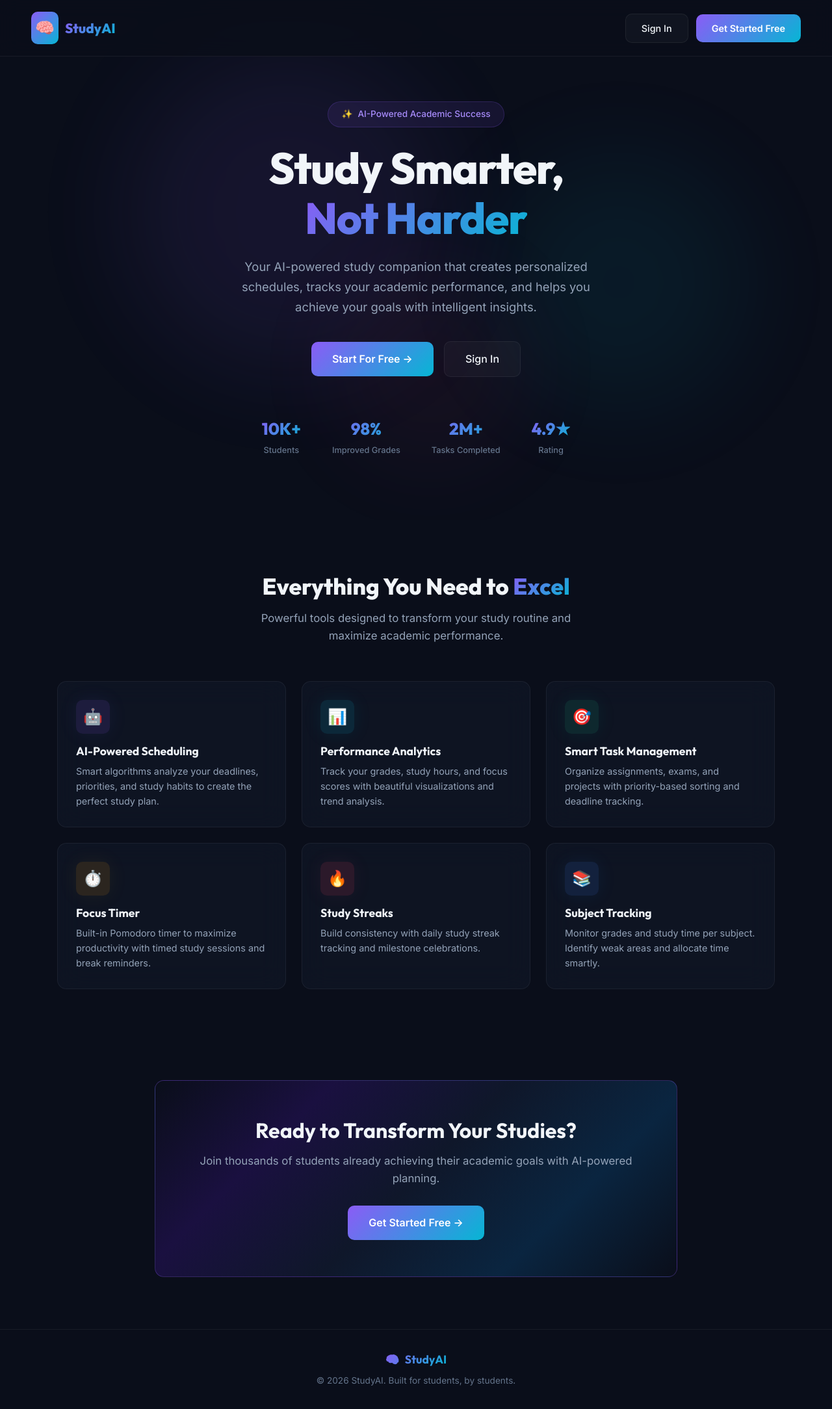
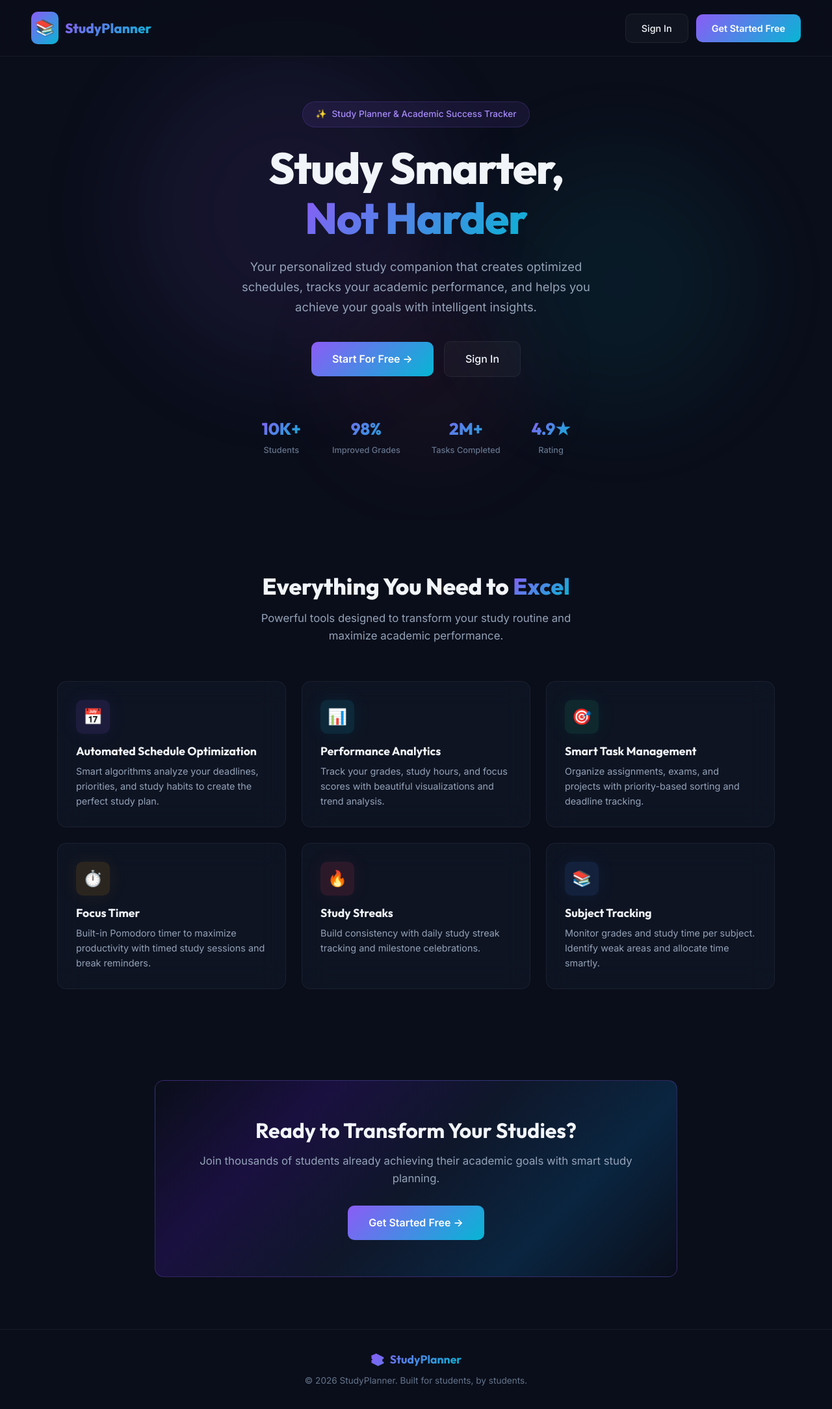
Before and after one commit to wijerathnakaa-dev/AI-based-study-planner, a React (Vite) app in the folder client/: page / in a window 1280 px wide. Shown: the whole page at 65% size. Built offline with nearby package versions, Linux system fonts and the light colour scheme; no server answers.

Commit message:
update branding to Study Planner and Academic Success Tracker

```diff
--- a/client/index.html
+++ b/client/index.html
@@ -4,7 +4,7 @@
     <meta charset="UTF-8" />
     <link rel="icon" type="image/svg+xml" href="/favicon.svg" />
     <meta name="viewport" content="width=device-width, initial-scale=1.0" />
-    <title>client</title>
+    <title>Study Planner &amp; Academic Success Tracker</title>
   </head>
   <body>
     <div id="root"></div>
--- a/client/src/components/Layout/Sidebar.jsx
+++ b/client/src/components/Layout/Sidebar.jsx
@@ -26,8 +26,8 @@ export default function Sidebar() {
   return (
     <aside className={`sidebar ${collapsed ? 'sidebar--collapsed' : ''}`}>
       <div className="sidebar__logo" onClick={() => navigate('/dashboard')}>
-        <div className="sidebar__logo-icon">🧠</div>
-        {!collapsed && <span className="sidebar__logo-text">StudyAI</span>}
+        <div className="sidebar__logo-icon">📚</div>
+        {!collapsed && <span className="sidebar__logo-text">StudyPlanner</span>}
       </div>
 
       <button
--- a/client/src/index.css
+++ b/client/src/index.css
@@ -1,7 +1,7 @@
 @import url('https://fonts.googleapis.com/css2?family=Inter:wght@300;400;500;600;700;800&family=Outfit:wght@400;500;600;700;800&display=swap');
 
 /* =============================================
-   DESIGN SYSTEM — AI Study Planner
+   DESIGN SYSTEM — Study Planner & Academic Success Tracker
    Premium Dark Theme with Glassmorphism
    ============================================= */
 
--- a/client/src/pages/Auth/Login.jsx
+++ b/client/src/pages/Auth/Login.jsx
@@ -34,8 +34,8 @@ export default function Login() {
       <div className="auth-card glass-card animate-scale-in">
         <div className="auth-header">
           <Link to="/" className="auth-logo">
-            <span className="auth-logo-icon">🧠</span>
-            <span className="auth-logo-text">StudyAI</span>
+            <span className="auth-logo-icon">📚</span>
+            <span className="auth-logo-text">StudyPlanner</span>
           </Link>
           <h1 className="auth-title">Welcome Back</h1>
           <p className="auth-subtitle">Sign in to continue your learning journey</p>
--- a/client/src/pages/Auth/Register.jsx
+++ b/client/src/pages/Auth/Register.jsx
@@ -45,8 +45,8 @@ export default function Register() {
       <div className="auth-card glass-card animate-scale-in">
         <div className="auth-header">
           <Link to="/" className="auth-logo">
-            <span className="auth-logo-icon">🧠</span>
-            <span className="auth-logo-text">StudyAI</span>
+            <span className="auth-logo-icon">📚</span>
+            <span className="auth-logo-text">StudyPlanner</span>
           </Link>
           <h1 className="auth-title">Create Account</h1>
           <p className="auth-subtitle">Start your journey to academic excellence</p>
--- a/client/src/pages/Landing/Landing.jsx
+++ b/client/src/pages/Landing/Landing.jsx
@@ -4,8 +4,8 @@ import './Landing.css';
 
 const features = [
   {
-    icon: '🤖',
-    title: 'AI-Powered Scheduling',
+    icon: '📅',
+    title: 'Automated Schedule Optimization',
     description: 'Smart algorithms analyze your deadlines, priorities, and study habits to create the perfect study plan.',
     color: '#8b5cf6'
   },
@@ -55,8 +55,8 @@ export default function Landing() {
     <div className="landing">
       <nav className="landing__nav">
         <div className="landing__nav-brand">
-          <span className="landing__nav-icon">🧠</span>
-          <span className="landing__nav-name">StudyAI</span>
+          <span className="landing__nav-icon">📚</span>
+          <span className="landing__nav-name">StudyPlanner</span>
         </div>
         <div className="landing__nav-links">
           {user ? (
@@ -79,14 +79,14 @@ export default function Landing() {
 
         <div className="landing__hero-content">
           <div className="landing__hero-badge animate-fade-in">
-            <span>✨</span> AI-Powered Academic Success
+            <span>✨</span> Study Planner &amp; Academic Success Tracker
           </div>
           <h1 className="landing__hero-title animate-fade-in-up">
             Study Smarter,<br />
             <span className="gradient-text">Not Harder</span>
           </h1>
           <p className="landing__hero-desc animate-fade-in-up stagger-2">
-            Your AI-powered study companion that creates personalized schedules,
+            Your personalized study companion that creates optimized schedules,
             tracks your academic performance, and helps you achieve your goals with
             intelligent insights.
           </p>
@@ -142,7 +142,7 @@ export default function Landing() {
       <section className="landing__cta">
         <div className="landing__cta-content glass-card">
           <h2>Ready to Transform Your Studies?</h2>
-          <p>Join thousands of students already achieving their academic goals with AI-powered planning.</p>
+          <p>Join thousands of students already achieving their academic goals with smart study planning.</p>
           <Link to="/register" className="btn-primary btn-lg">
             Get Started Free →
           </Link>
@@ -151,9 +151,9 @@ export default function Landing() {
 
       <footer className="landing__footer">
         <div className="landing__footer-brand">
-          <span>🧠</span> StudyAI
+          <span>📚</span> StudyPlanner
         </div>
-        <p>&copy; 2026 StudyAI. Built for students, by students.</p>
+        <p>&copy; 2026 StudyPlanner. Built for students, by students.</p>
       </footer>
     </div>
   );
--- a/client/src/pages/Profile/Profile.jsx
+++ b/client/src/pages/Profile/Profile.jsx
@@ -18,10 +18,33 @@ export default function Profile() {
 
   const handleSubmit = async (e) => {
     e.preventDefault();
+
+    if (!name.trim()) {
+      toast.error('Full name is required');
+      return;
+    }
+
+    const [sH, sM] = preferences.preferredStartTime.split(':').map(Number);
+    const [eH, eM] = preferences.preferredEndTime.split(':').map(Number);
+    const startMins = sH * 60 + sM;
+    const endMins = eH * 60 + eM;
+
+    if (startMins >= endMins) {
+      toast.error('Preferred start time must be earlier than preferred end time');
+      return;
+    }
+
+    const availableWindow = endMins - startMins;
+    const studyHoursMins = Number(preferences.studyHoursPerDay) * 60;
+    if (studyHoursMins > availableWindow) {
+      toast.error(`Study hours (${preferences.studyHoursPerDay}h) exceeds the study window between ${preferences.preferredStartTime} and ${preferences.preferredEndTime} (${Math.round(availableWindow / 60 * 10) / 10}h)`);
+      return;
+    }
+
     setSaving(true);
     try {
       const res = await authAPI.updateProfile({
-        name,
+        name: name.trim(),
         preferences: {
           studyHoursPerDay: Number(preferences.studyHoursPerDay),
           sessionDuration: Number(preferences.sessionDuration),
@@ -32,8 +55,8 @@ export default function Profile() {
       });
       updateUser(res.data.data);
       toast.success('Profile and preferences updated! ✨');
-    } catch {
-      toast.error('Failed to update profile');
+    } catch (err) {
+      toast.error(err.response?.data?.message || 'Failed to update profile');
     } finally {
       setSaving(false);
     }
@@ -46,7 +69,7 @@ export default function Profile() {
           Student <span className="gradient-text">Profile & Preferences</span>
         </h1>
         <p className="profile-subtitle">
-          Fine-tune how the AI schedule algorithm tailors your daily study sessions
+          Fine-tune how the study schedule algorithm tailors your daily study sessions
         </p>
       </div>
 
@@ -89,7 +112,7 @@ export default function Profile() {
             </div>
 
             <div className="settings-section-title" style={{ marginTop: '28px' }}>
-              <span>⚙️</span> AI Study Scheduler Settings
+              <span>⚙️</span> Study Scheduler Settings
             </div>
 
             <div className="form-row">
--- a/package.json
+++ b/package.json
@@ -1,7 +1,7 @@
 {
-  "name": "ai-study-planner",
+  "name": "study-planner-and-academic-success-tracker",
   "version": "1.0.0",
-  "description": "AI-Powered Study Planner and Academic Success Tracker",
+  "description": "Study Planner and Academic Success Tracker",
   "scripts": {
     "server": "cd server && npm run dev",
     "client": "cd client && npm run dev",
```
Also changed, not shown: 1 other file (tests, documents, lock files or other folders).
